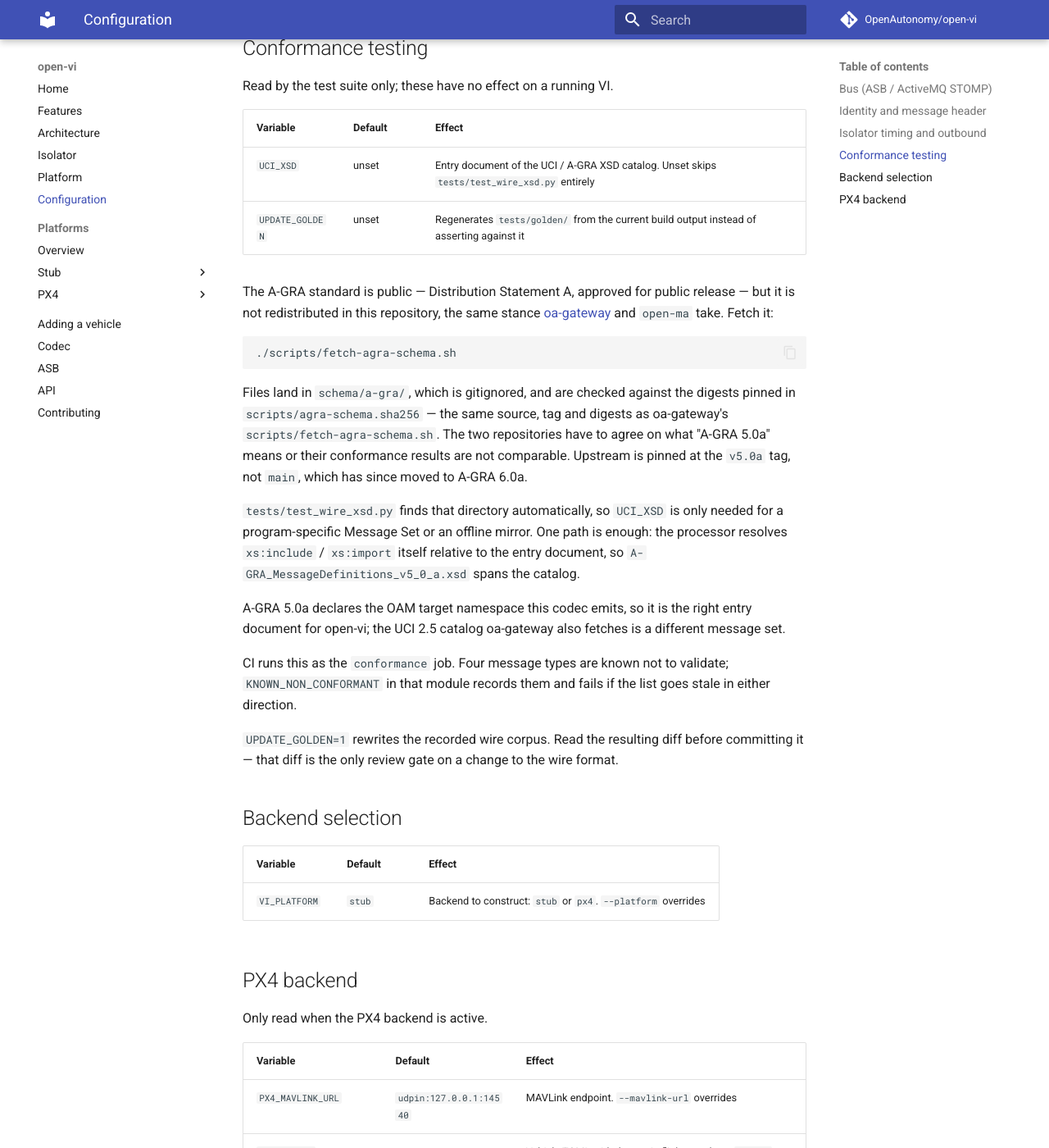
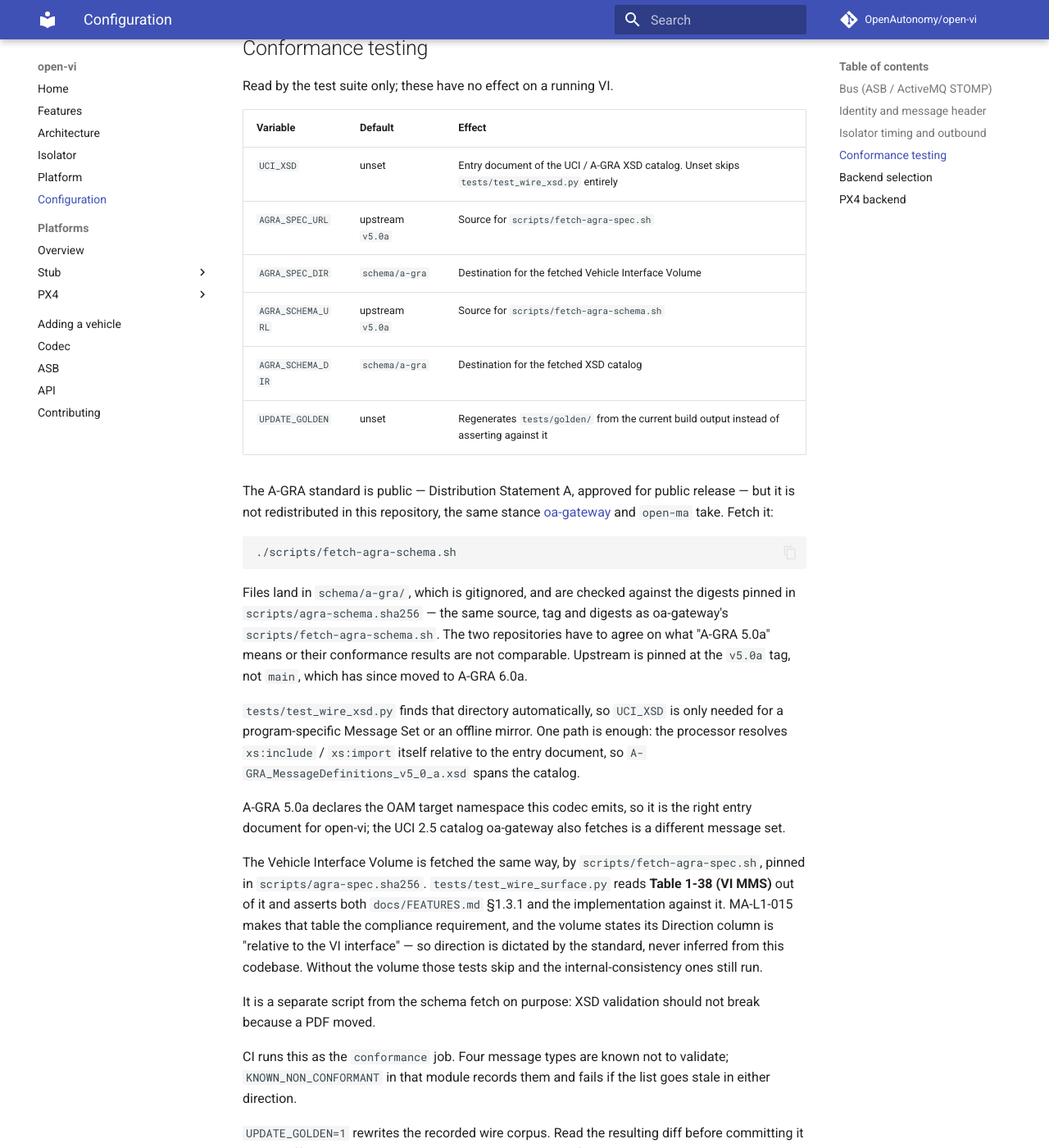
Before and after one commit to OpenAutonomy/open-vi, an MkDocs documentation site: the page built from docs/CONFIGURATION.md, in a window 1280 px wide and 1400 px high, scrolled down 1895 px. Shown: the whole window at 82% size. Built offline with MkDocs 1.6.1 and Material for MkDocs 9.7.7, drawn with Linux system fonts in a browser that asks for light colours; comment, search, counter and statistics services are not loaded.

Commit message:
Make Table 1-38 the oracle for the message set, and revert two bad directions
I had the oracle backwards. test_wire_surface.py asserted FEATURES
against the implementation, which forces the documentation to match
whatever the code happens to do. Table 1-38 (VI MMS) of the ASK 5.0a
Vehicle Interface Volume is the actual requirement: MA-L1-015 says a
Level 1 VI "shall support the VI Interface Minimum Message Set", and
the volume states the Direction column is "relative to the VI
interface". Direction is dictated, not inferred.

That wrong oracle produced two wrong corrections, which were the only
two of 49 rows disagreeing with the standard. Both reverted to inout,
and each exposes an implementation gap rather than a doc error:

  MA_MissionPlanActivationCommand out is 1.2.5.6 VI Deactivate Route,
  where Table 1-24 requires VI to send one with DEACTIVATED on abort.
  open-vi emits MissionPlanActivationStatus only, so 1.2.5.6 drops to
  Partial Sequence and the 1.2 tally becomes 33/1/2.

  SubsystemStatus in is the Flight Autonomy component heartbeat per
  1.2.6.1, which open-vi takes over PlatformPort (PX4 SYS_STATUS)
  rather than as inbound UCI -- satisfied off-bus rather than missing,
  so it is recorded separately from a plain omission.

scripts/fetch-agra-spec.sh fetches the volume under digest, separate
from the schema fetch so XSD validation cannot break because a PDF
moved. tests/spec_mms.py parses Table 1-38 and refuses to return a
partial parse: anything other than 49 rows raises rather than quietly
checking a subset.

The surface test now asserts FEATURES and the implementation against
the table, with Core gaps read from FEATURES' own support column
instead of a second hardcoded list. Verified by reintroducing the
original mistake: it fails with "SubsystemStatus: spec=inout
FEATURES=out".

Also surfaced MA_ActionStatus as the one Core-required message FEATURES
admits is unsupported, now pinned so that set cannot drift.

331 passed with schema and spec, 323 with schema only, 319 with
neither. CI conformance fetches both.

Co-Authored-By: Claude Opus 5 (1M context) <noreply@anthropic.com>

```diff
--- a/docs/CONFIGURATION.md
+++ b/docs/CONFIGURATION.md
@@ -60,6 +60,10 @@ Read by the test suite only; these have no effect on a running VI.
 | Variable | Default | Effect |
 | --- | --- | --- |
 | `UCI_XSD` | unset | Entry document of the UCI / A-GRA XSD catalog. Unset skips `tests/test_wire_xsd.py` entirely |
+| `AGRA_SPEC_URL` | upstream `v5.0a` | Source for `scripts/fetch-agra-spec.sh` |
+| `AGRA_SPEC_DIR` | `schema/a-gra` | Destination for the fetched Vehicle Interface Volume |
+| `AGRA_SCHEMA_URL` | upstream `v5.0a` | Source for `scripts/fetch-agra-schema.sh` |
+| `AGRA_SCHEMA_DIR` | `schema/a-gra` | Destination for the fetched XSD catalog |
 | `UPDATE_GOLDEN` | unset | Regenerates `tests/golden/` from the current build output instead of asserting against it |
 
 The A-GRA standard is public — Distribution Statement A, approved for
@@ -87,6 +91,19 @@ offline mirror. One path is enough: the processor resolves
 A-GRA 5.0a declares the OAM target namespace this codec emits, so it
 is the right entry document for open-vi; the UCI 2.5 catalog
 oa-gateway also fetches is a different message set.
+
+The Vehicle Interface Volume is fetched the same way, by
+`scripts/fetch-agra-spec.sh`, pinned in `scripts/agra-spec.sha256`.
+`tests/test_wire_surface.py` reads **Table 1-38 (VI MMS)** out of it and
+asserts both `docs/FEATURES.md` §1.3.1 and the implementation against
+it. MA-L1-015 makes that table the compliance requirement, and the
+volume states its Direction column is "relative to the VI interface" —
+so direction is dictated by the standard, never inferred from this
+codebase. Without the volume those tests skip and the
+internal-consistency ones still run.
+
+It is a separate script from the schema fetch on purpose: XSD
+validation should not break because a PDF moved.
 
 CI runs this as the `conformance` job. Four message types are known
 not to validate; `KNOWN_NON_CONFORMANT` in that module records them
--- a/pyproject.toml
+++ b/pyproject.toml
@@ -24,11 +24,13 @@ px4 = [
 # operator-supplied (UCI_XSD_DIR); see docs/CONFIGURATION.md.
 validate = [
     "xmlschema>=3",
+    "pypdf>=5",
 ]
 dev = [
     "pytest>=8.0",
     "pytest-timeout>=2.3",
     "xmlschema>=3",
+    "pypdf>=5",
     "ruff>=0.9",
     "pylint>=3.3",
     "pymavlink>=2.4.41",
```
Also changed, not shown: CHANGELOG.md (+22 -6 lines), CONTRIBUTING.md (+7 -1 lines), docs/FEATURES.md (+10 -5 lines), 5 other files.
